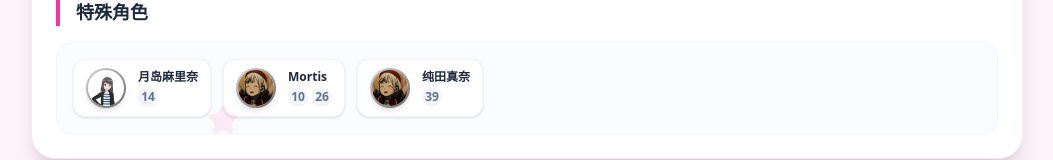
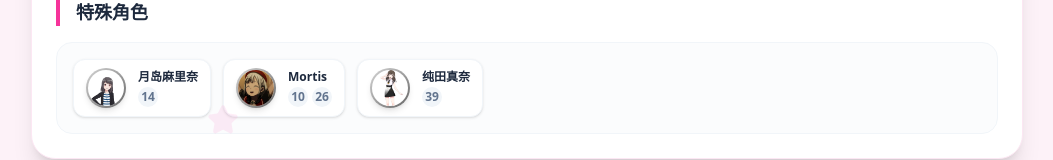
Before and after one commit to kevynchen03-source/BangdreamChan, a React (Vite) app: page / in a window 1280 px wide. Shown: the part 3506-3666 px from the top of the page, without its empty margins (113-1166 px from the left). Built offline with nearby package versions, Linux system fonts and the light colour scheme.

Commit message:
38.39.40

```diff
--- a/src/data.ts
+++ b/src/data.ts
@@ -98,7 +98,7 @@ export const CHARACTERS: Character[] = [
   // Special（不计入总排行）
   { id: 'marina', name: '月岛麻里奈', band: 'special', avatar: '/avatars/marina.png', color: '#666666' },
   { id: 'mortis', name: 'Mortis', band: 'special', avatar: '/avatars/mortis.png', color: '#666666' },
-  { id: 'sumimi', name: '纯田真奈', band: 'special', avatar: '/avatars/mortis.png', color: '#666666' },
+  { id: 'sumidamana', name: '纯田真奈', band: 'special', avatar: '/avatars/mana.png', color: '#666666' },
 ];
 
 export const EPISODES: Episode[] = [
@@ -140,6 +140,6 @@ export const EPISODES: Episode[] = [
   { id: 36, title: "第36期", characters: ['kasumi', 'hina', 'kokoro', 'tomori', 'uika', 'sakiko','sakiko','layer', 'tae','chu2'], highlights: ["喜欢北泽精肉店的五块钱可乐饼吗", "1.Uika的天线 2.太刀 3.5円"] },
   { id: 37, title: "第37期", characters: ['anon', 'taki', 'soyo'], highlights: ["爱素回", "苦主taki","想象中的soyorin", "评论区刷怪了 " ] },
   { id: 38, title: "第38期", characters: ['maya', 'saaya', 'himari', 'lisa', 'eve'], highlights: ["aao一呼零应","生化危机"]},
-  { id: 39, title: "第39期", characters: ['uika','sumimi'], highlights: ["anon强推", "甜甜圈女士复活了"] },
+  { id: 39, title: "第39期", characters: ['uika','sumidamana'], highlights: ["anon强推", "甜甜圈女士复活了"] },
   { id: 40, title: "第40期", characters: ['mutsumi', 'nyamu', 'aya', 'hina' ], highlights: ["三流艺人","爱彩tv"]},
 ];
```
